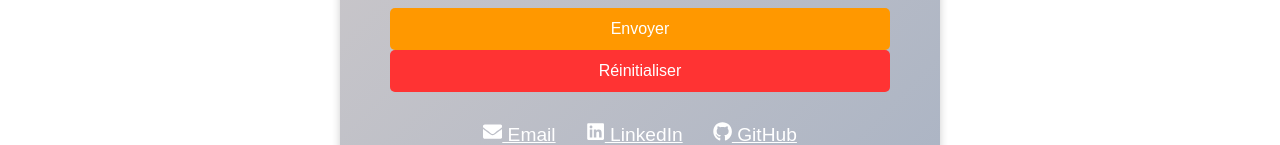
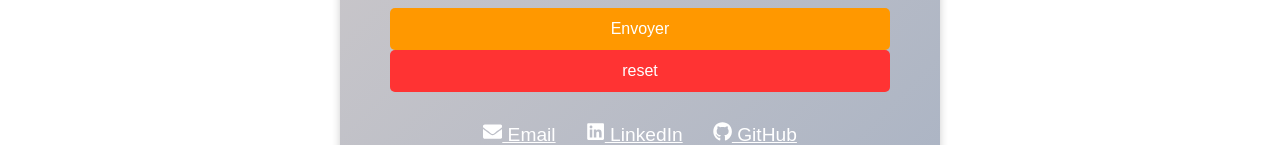
Before and after one commit to Nadjimfen/portfolio-react, a React (Create React App) app: page /contact in a window 1280 px wide. Shown: the part 398-543 px from the top of the page. Built offline with nearby package versions, Linux system fonts and the light colour scheme.

Commit message:
Update Contact.jsx

```diff
--- a/src/Pages/Contact.jsx
+++ b/src/Pages/Contact.jsx
@@ -42,7 +42,7 @@ function Contact() {
                     Envoyer
                 </button>
                 <button type="button" onClick={resetForm} style={{ padding: "12px", backgroundColor: "#ff3333", color: "white", fontSize: "1rem", border: "none", borderRadius: "5px", cursor: "pointer" }}>
-                        Réinitialiser
+                        reset
                 </button>
             </form>
 
```
